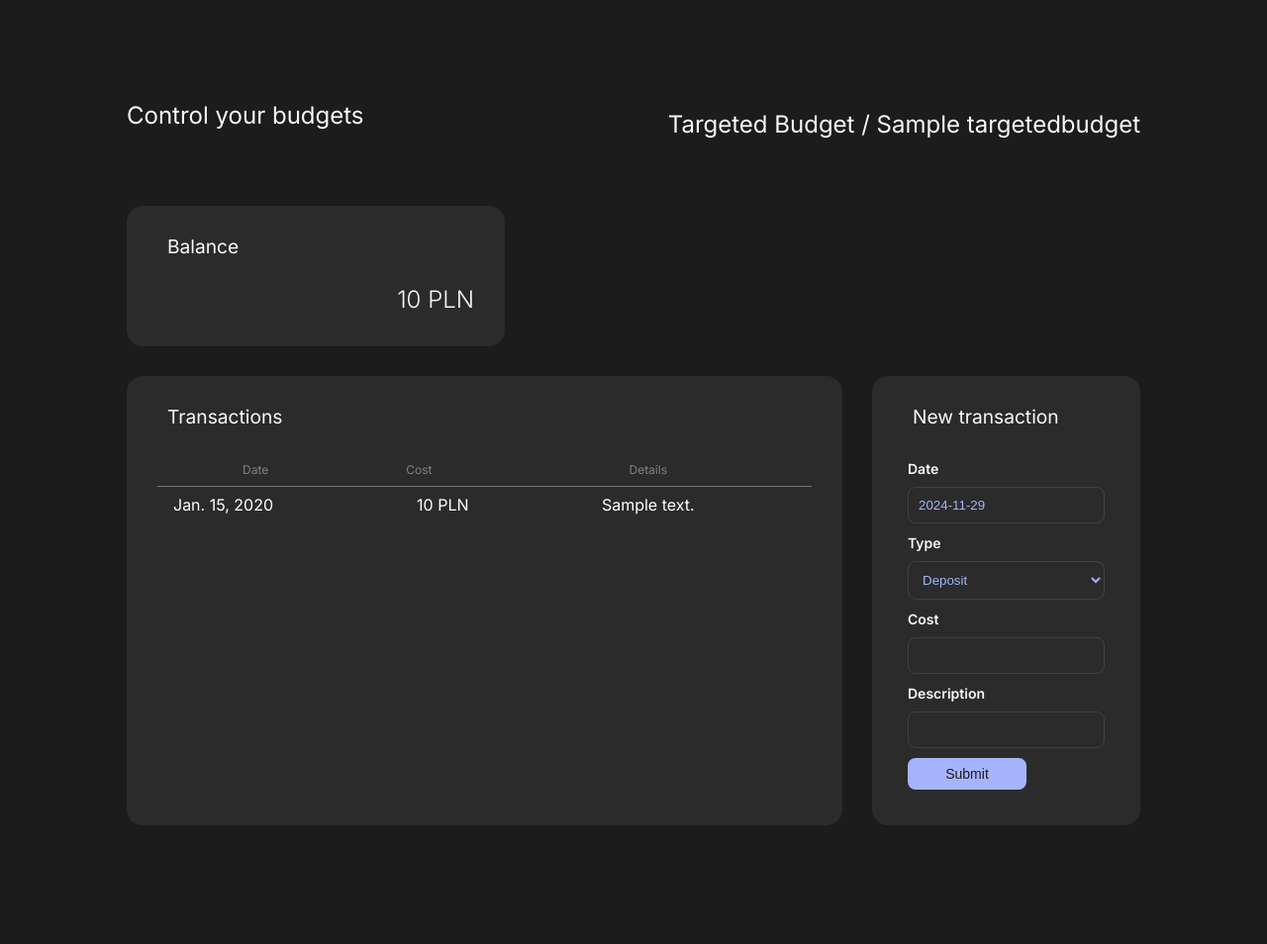
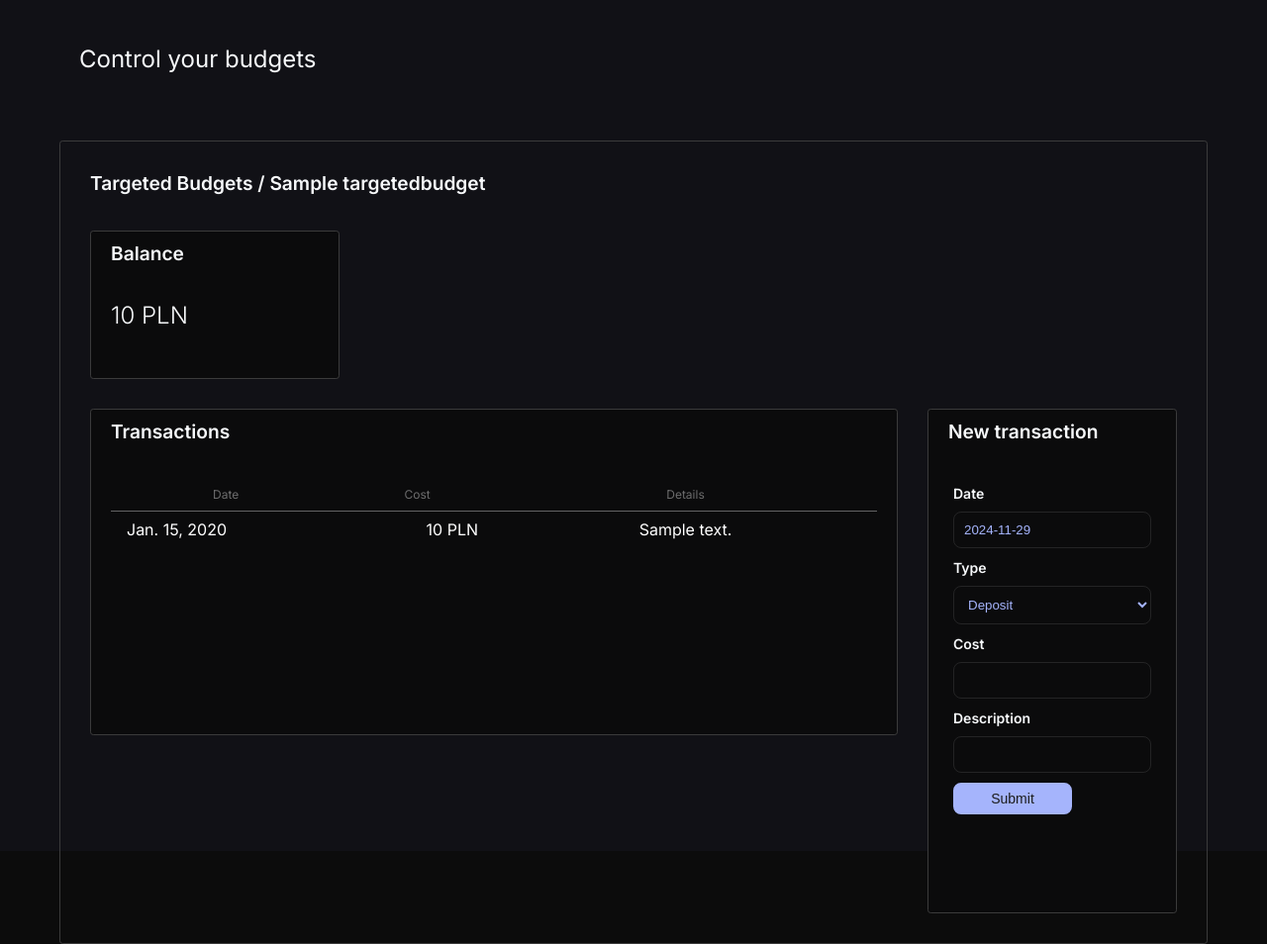
Before and after one commit to pbielenia/Ctrl-Budgets, a Django app: page /investments/targeted-budget/1/ in a window 1280 px wide. Shown: the whole page at 99% size. Before the commit the page ends 834 px from the top, so only its background shows below. Run offline with Django 5.2, Linux system fonts and the light colour scheme; tables that the repository leaves empty hold one stand-in row (values such as "Sample post"); parts of the project's set-up code (start-up, migrations or seed data) failed here and were passed over.

Commit message:
[css] Rework styling

```diff
--- a/ctrl_budgets/investments/templates/investments/targeted-budget.html
+++ b/ctrl_budgets/investments/templates/investments/targeted-budget.html
@@ -1,12 +1,17 @@
 {% extends 'ctrl_budgets/main.html' %}
 
 {% block content %}
+<div class="content-container">
     <div class="navbar">
         <nav><a href="/investments">Control your budgets</a></nav>
-    <h3>Targeted Budget / {{ budget.name }}</h3>
     </div>
 
-<div class="content">
+    <div class="grid-container-outer">
+        <div class="grid-item-header">Targeted Budgets / {{ budget.name }}</div>
+
+        <div class="grid-container-main">
+
+            <!-- Balance label -->
             <div class="grid-item">
                 <div class="grid-item-header">Balance</div>
                 <div class="grid-item-body">
@@ -14,7 +19,8 @@
                 </div>
             </div>
 
-    <div class="grid-item grid-item-position-span3-25">
+            <!-- Commited transactions table -->
+            <div class="grid-item grid-item-position-transactions-table">
                 <div class="grid-item-header">Transactions</div>
                 <div class="grid-item-body">
                     <table class="table-responsive">
@@ -39,7 +45,8 @@
                 </div>
             </div>
 
-    <div class="grid-item grid-item-position-4-25">
+            <!-- New transaction form -->
+            <div class="grid-item grid-item-position-new-transaction-form">
                 <div class="grid-item-header">New transaction</div>
                 <div class="grid-item-body">
                     <form class="form-base" method="post">
@@ -57,5 +64,7 @@
                 </div>
             </div>
         </div>
+    </div>
+</div>
 
 {% endblock %}
--- a/ctrl_budgets/static/ctrl_budgets/style.css
+++ b/ctrl_budgets/static/ctrl_budgets/style.css
@@ -1,15 +1,10 @@
 @import url("https://fonts.googleapis.com/css2?family=Inter:wght@100;200;300;400;500;600;700&display=swap");
 
-
+html,
 body {
-    display: flex;
-    align-items: flex-start;
-    flex-direction: column;
-
-    padding: 50px 25px;
-    background: rgb(28 28 28);
-
-    /* outline: dashed 1px pink; */
+    margin: 0;
+    height: 100%;
+    background: #0c0c0c;
 }
 
 a:link {
@@ -28,22 +23,30 @@ a:active {
     text-decoration: none;
 }
 
+
+.content-container {
+    height: 100%;
+    margin: auto;
+    background: #111116;
+    padding: 30px 60px;
+    max-width: 1500px;
+    min-width: 1000px;
+
+    display: flex;
+    align-items: flex-start;
+    flex-direction: column;
+}
+
 .navbar {
-    align-self: center;
+    height: 100px;
+    width: 100%;
+    margin-bottom: 50px;
+    padding: 20px 20px;
+    box-sizing: border-box;
 
     display: flex;
     align-items: center;
-
-    padding: 10px;
     justify-content: space-between;
-
-    height: 100px;
-
-    width: 80vw;
-    max-width: 1500px;
-    min-width: 1000px;
-
-    /* outline: dashed 1px cyan; */
 }
 
 .navbar h3,
@@ -57,77 +60,82 @@ a:active {
 
 }
 
-.content {
-    align-self: center;
+.grid-container-outer {
+    width: 100%;
+    padding: 30px;
+    box-sizing: border-box;
+
+    display: flex;
+    flex-direction: column;
+
+    border: 0.1rem solid #3b3b3b;
+    border-radius: 0.2rem;
+}
+
+.grid-container-main {
+    width: 100%;
 
     display: grid;
     grid-template-columns: repeat(4, 1fr);
-    grid-template-rows: auto;
-    column-gap: 30px;
-    row-gap: 30px;
-
-    width: 80vw;
-    max-width: 1500px;
-    min-width: 1000px;
-    padding: 30px 30px;
-
+    grid-auto-rows: 150px;
+    grid-gap: 30px;
     justify-content: center;
-
-    /* outline: dashed 1px yellowgreen; */
 }
 
 .grid-item {
+    overflow: hidden;
     display: flex;
     flex-direction: column;
 
-    background: #2b2b2b;
-    padding: 30px 30px;
+    background: #0b0b0c;
+    padding: 10px 20px;
 
-    border: 0.1rem solid rgba(34, 42, 66, 0.05);
-    border-radius: 1rem;
+    border: 0.1rem solid #3b3b3b;
+    border-radius: 0.2rem;
 
-    /* outline: dashed 1px black; */
 }
 
-.grid-item-position-wide {
+.grid-item-position-targeted-budgets {
     grid-column: 1/-1;
+    grid-row: span 3;
 }
 
-.grid-item-position-span3-25 {
-    grid-column-start: span 3;
-    grid-row-start: 2;
-    grid-row-end: 5;
+.grid-item-position-transactions-table {
+    grid-column-start: 1;
+    grid-column-end: span 3;
+    grid-row: span 2;
 }
 
-.grid-item-position-4-25 {
+.grid-item-position-new-transaction-form {
     grid-column: 4;
-    grid-row-start: 2;
-    grid-row-end: 5;
+    grid-row: span 3;
+}
+
+.grid-item-height-2 {
+    grid-row: span 2;
+}
+
+.grid-item-width-3 {
+    grid-column-start: span 3;
 }
 
 .grid-item-header {
-    min-height: 40px;
-    padding: 0 10px;
+    height: 60px;
 
-    font-weight: 400;
+    font-weight: 600;
     color: rgb(247 249 251);
     font-family: Inter, sans-serif;
     font-size: 1.2rem;
-    line-height: 1.25rem;
-    margin-bottom: .5rem;
-
-    /* outline: dashed 1px violet; */
 }
 
 .grid-item-body {
     flex-grow: 1;
 
-    display: flex;
+
     align-items: start;
     justify-content: space-around;
+    flex-direction: column;
     gap: 20px;
-    /* outline: dashed 1px green; */
-
 }
 
 .grid-item-body h3 {
@@ -139,19 +147,11 @@ a:active {
     margin-bottom: .5rem;
 }
 
-.flex-direction-column {
-    flex-direction: column;
-}
-
 .label-balance {
-    line-height: 2rem;
     font-size: 1.5rem;
     font-weight: 300;
     font-family: Inter, sans-serif;
     color: rgb(247 249 251);
-
-    width: 20rem;
-    text-align: right;
 }
 
 .form-base {
@@ -166,7 +166,6 @@ a:active {
     flex-direction: column;
     padding: 5px;
     align-items: stretch;
-    /* outline: dotted 1px blue; */
 }
 
 .form-base div label {
@@ -327,10 +326,26 @@ table tbody tr:hover {
     padding: 10px;
 }
 
-.outline-blue {
+.outline-1 {
     outline: dotted 1px blue;
 }
 
-.outline-cyan {
+.outline-2 {
     outline: dotted 1px cyan;
 }
+
+.outline-3 {
+    outline: dashed 1px yellowgreen;
+}
+
+.outline-4 {
+    outline: dashed 1px pink;
+}
+
+.outline-5 {
+    outline: dashed 1px violet;
+}
+
+.outline-6 {
+    outline: dashed 1px green;
+}
```
Also changed, not shown: ctrl_budgets/investments/templates/investments/index.html (+39 -12 lines). Lines whose indentation alone changed are shown as unchanged.
